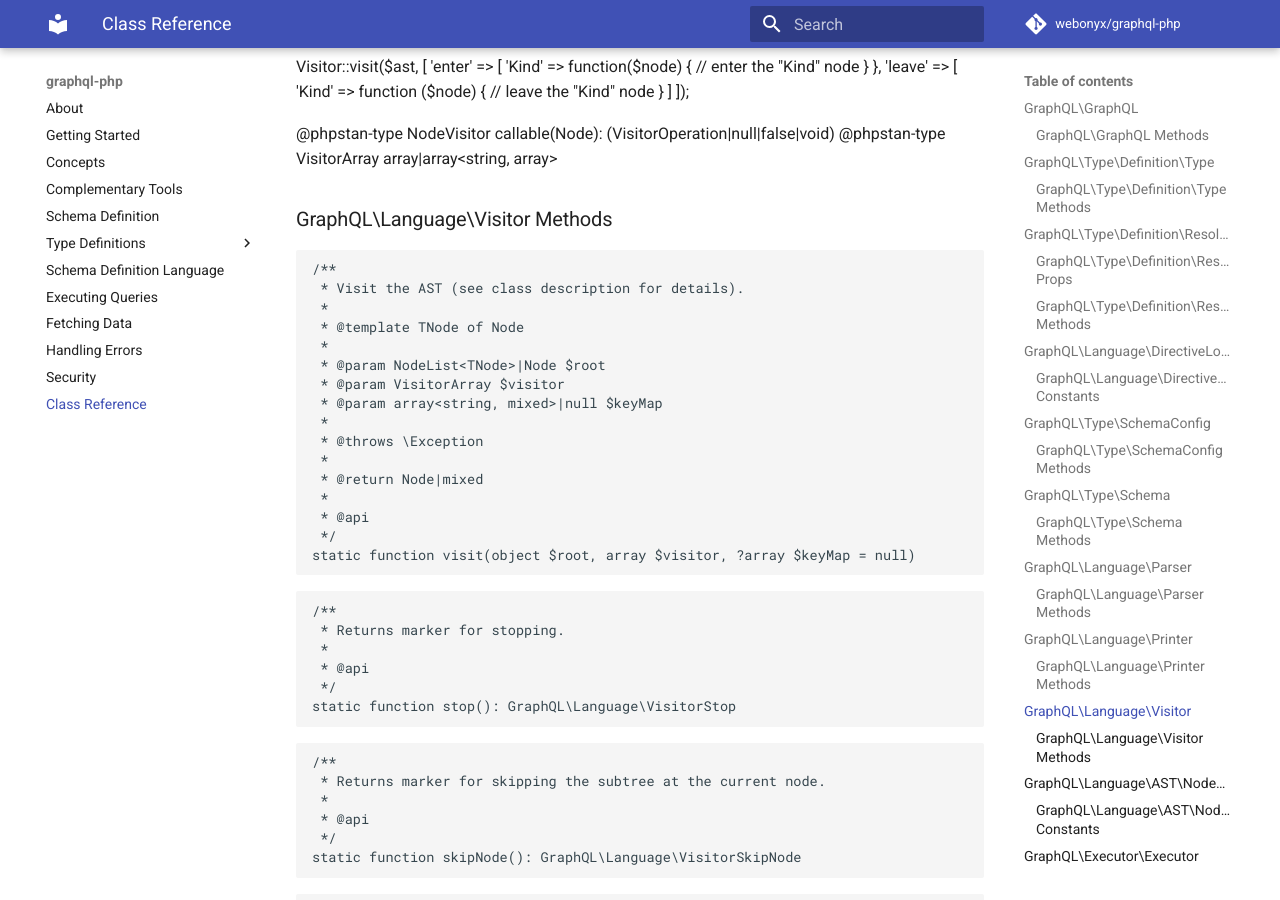
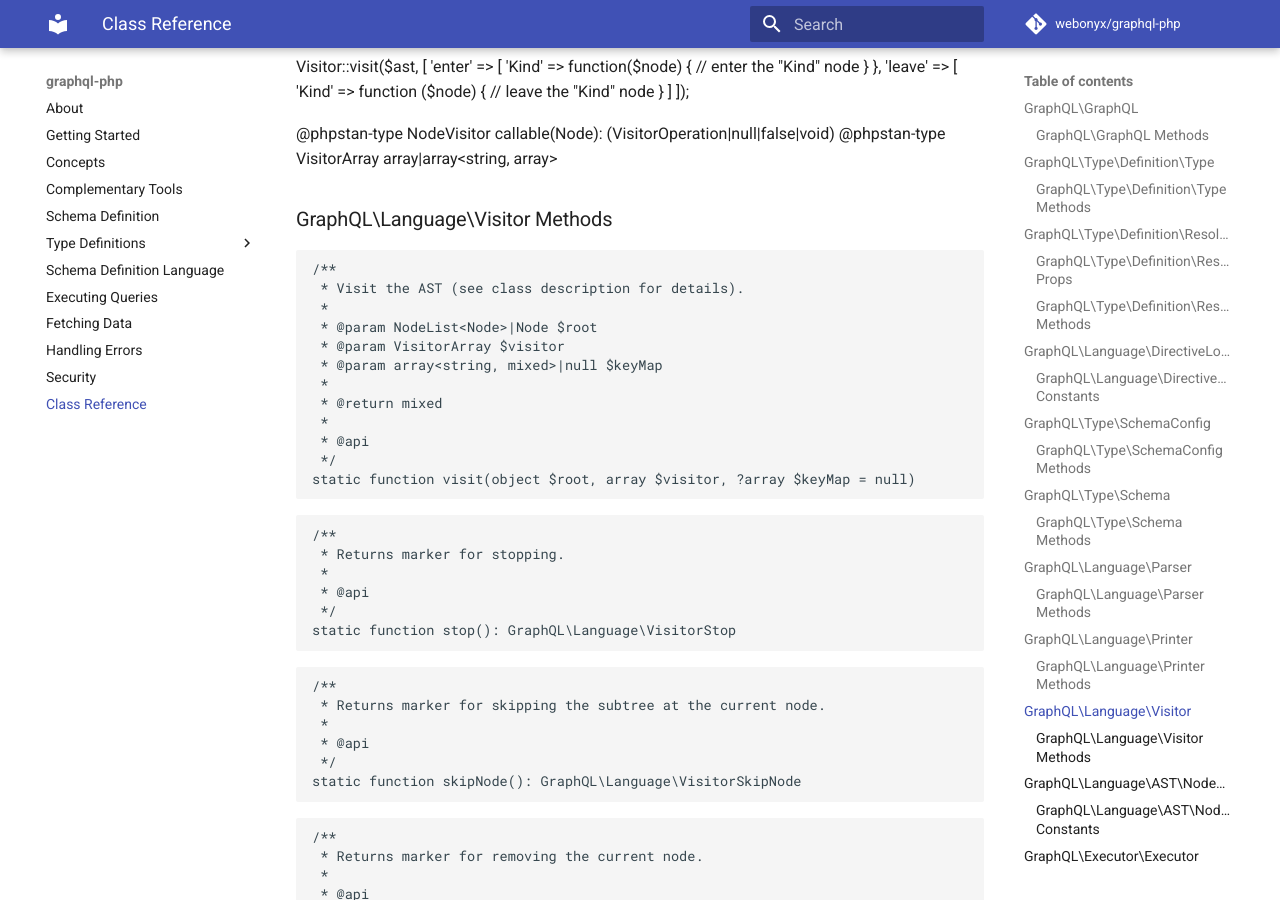
Before and after one commit to webonyx/graphql-php, an MkDocs documentation site: the page built from docs/class-reference.md, in a window 1280 px wide and 900 px high, scrolled down 20736 px. Built offline with MkDocs 1.6.1 and Material for MkDocs 9.7.7, drawn with Linux system fonts in a browser that asks for light colours; comment, search, counter and statistics services are not loaded.

Commit message:
Prettify docs

```diff
--- a/docs/class-reference.md
+++ b/docs/class-reference.md
@@ -1117,15 +1117,11 @@ visitor API:
 /**
  * Visit the AST (see class description for details).
  *
- * @template TNode of Node
- *
- * @param NodeList<TNode>|Node $root
+ * @param NodeList<Node>|Node $root
  * @param VisitorArray $visitor
  * @param array<string, mixed>|null $keyMap
  *
- * @throws \Exception
- *
- * @return Node|mixed
+ * @return mixed
  *
  * @api
  */
```
